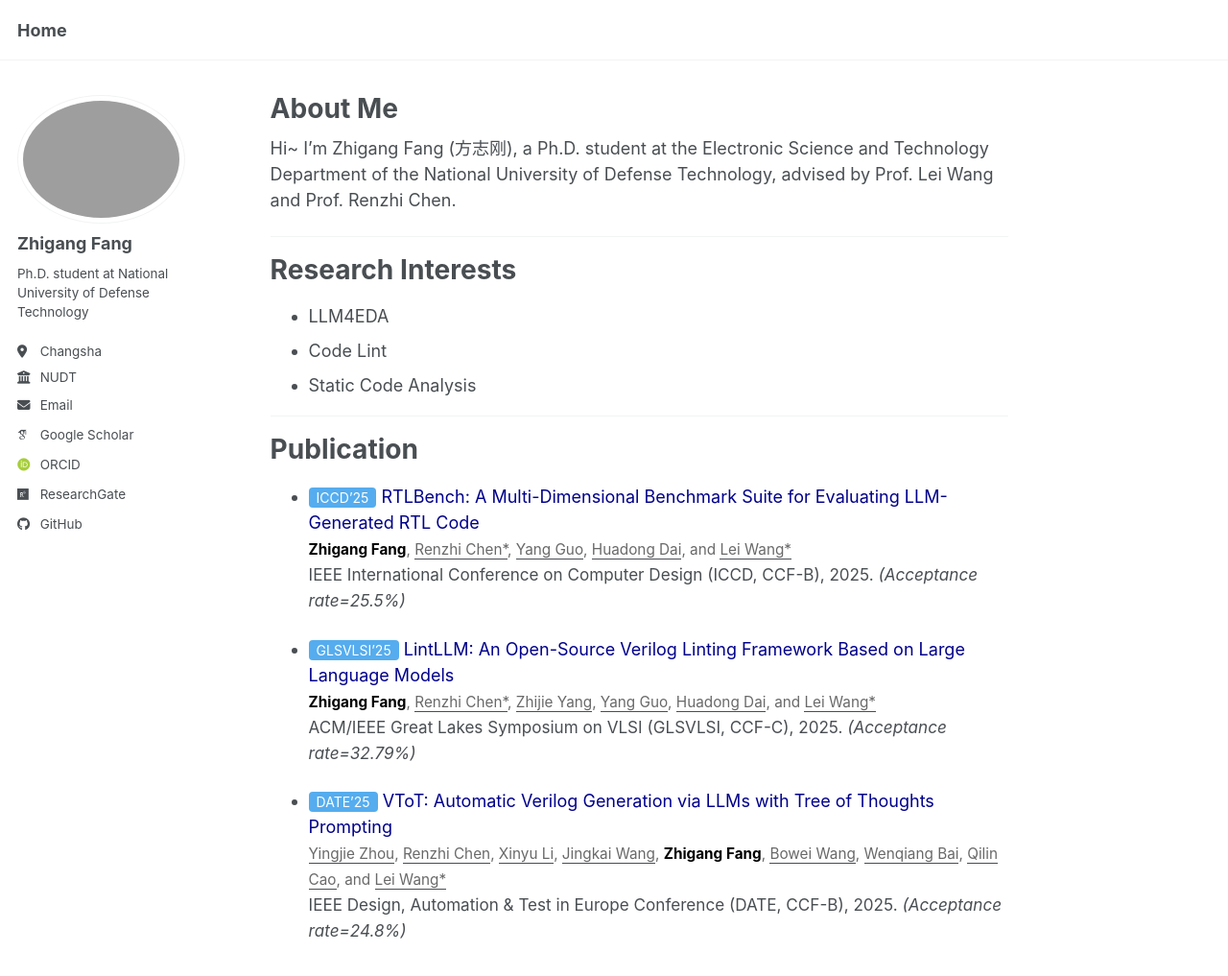
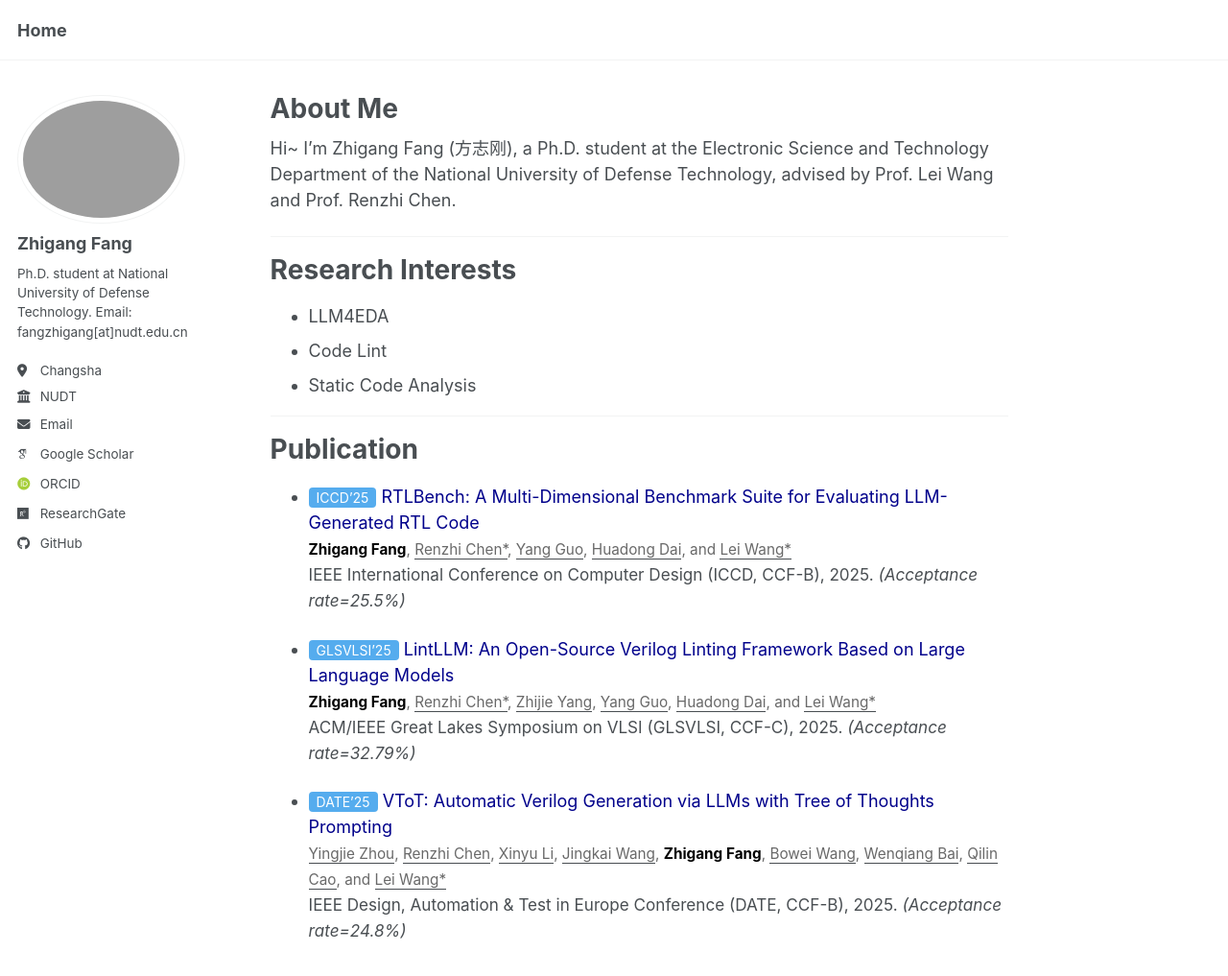
Before and after one commit to fangzhigang32/fangzhigang32.github.io, a Jekyll site: the page built from _pages/about.md, in a window 1280 px wide and 1033 px high. Shown: the top 1017 px of the window at 96% size. Built offline with Jekyll 4.4.1, drawn with Linux system fonts in a browser that asks for light colours; some web fonts are replaced; a script bundle is joined from its source files by our own code; library files that are not in the unit come from our copies.

Commit message:
Update _config.yml

```diff
--- a/_config.yml
+++ b/_config.yml
@@ -25,7 +25,7 @@ author:
   avatar           : "profile.png"
   name             : "Zhigang Fang"
   pronouns         : # "he/him"
-  bio              : "Ph.D. student at National University of Defense Technology"
+  bio              : "Ph.D. student at National University of Defense Technology. Email: fangzhigang[at]nudt.edu.cn"
   location         : "Changsha"
   employer         : "NUDT"
   uri              : # URL
```
